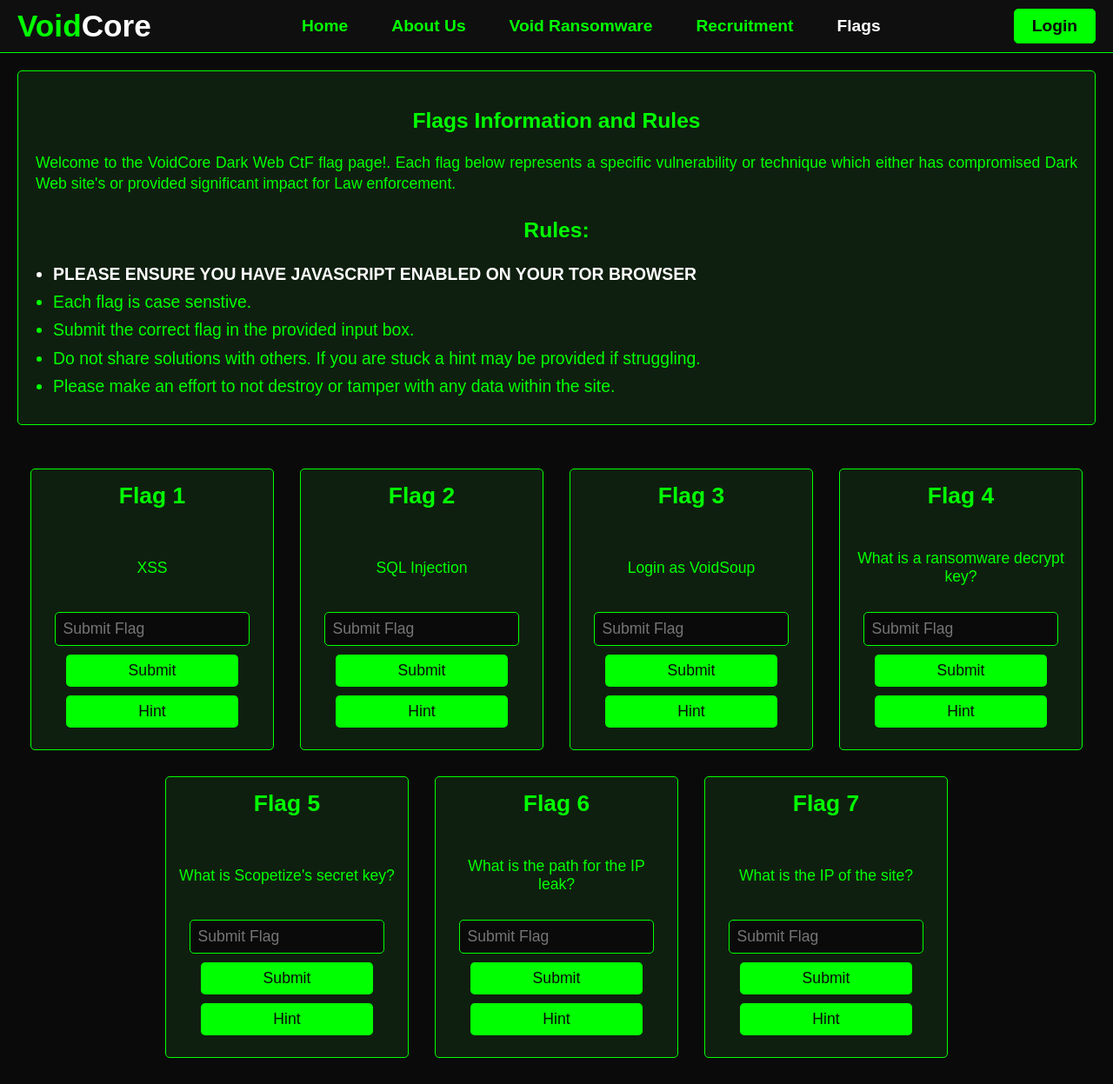
After one commit to Mrdedsecurity/VoidCore, a PHP site: page /flags.html in a window 1280 px wide. The commit adds this page. Shown: the whole page at 87% size. Run offline with PHP 8.4, Linux system fonts and the light colour scheme.

Commit message:
Flags page added, updated css, javascript added.

```diff
--- a/about-us.html
+++ b/about-us.html
@@ -17,6 +17,7 @@
             <a href="about-us.html" class="nav-item">About Us</a>
             <a href="void-ransomware.html" class="nav-item">Void Ransomware</a>
             <a href="recruitment.html" class="nav-item">Recruitment</a>
+            <li><a href="flags.html" class="nav-item">Flags</a></li>
         </div>
         <a href="login.html" class="login-btn">Login</a>
     </div>
--- /dev/null
+++ b/flags.html
@@ -0,0 +1,92 @@
+<!DOCTYPE html>
+<html lang="en">
+<head>
+    <meta charset="UTF-8">
+    <meta name="viewport" content="width=device-width, initial-scale=1.0">
+    <title>Flags</title>
+    <link rel="stylesheet" href="styles.css">
+</head>
+<body>
+    <div class="navbar">
+        <div class="logo">
+            Void<span class="highlight">Core</span>
+        </div>
+        <div class="nav-links">
+            <ul>
+                <li><a href="index.html" class="nav-item">Home</a></li>
+                <li><a href="about-us.html" class="nav-item">About Us</a></li>
+                <li><a href="void-ransomware.html" class="nav-item">Void Ransomware</a></li>
+                <li><a href="recruitment.html" class="nav-item">Recruitment</a></li>
+                <li><a href="flags.html" class="nav-item">Flags</a></li>
+            </ul>
+        </div>
+        <a href="login.html" class="login-btn">Login</a>
+    </div>
+
+    <section class="flag-info">
+        <h2>Flags Information and Rules</h2>
+        <p>Welcome to the VoidCore Dark Web CtF flag page!. Each flag below represents a specific vulnerability or technique which either has compromised Dark Web site's or provided significant impact for Law enforcement.</p>
+
+        <h3>Rules:</h3>
+        <ul>
+            <li class="javascript-warning">PLEASE ENSURE YOU HAVE JAVASCRIPT ENABLED ON YOUR TOR BROWSER</li>
+            <li>Each flag is case senstive.</li>
+            <li>Submit the correct flag in the provided input box.</li>
+            <li>Do not share solutions with others. If you are stuck a hint may be provided if struggling.</li>
+            <li>Please make an effort to not destroy or tamper with any data within the site.</li>
+        </ul>
+    </section>
+    <div class="flag-container">
+        <div class="flag">
+            <div class="flag-number">Flag 1</div>
+            <p>XSS</p>
+            <input type="text" placeholder="Submit Flag">
+            <button>Submit</button>
+            <button class="hint-button">Hint</button> <div class="hint" style="display: none;">This is the hint for XSS.</div>
+        </div>
+        <div class="flag">
+            <div class="flag-number">Flag 2</div>
+            <p>SQL Injection</p>
+            <input type="text" placeholder="Submit Flag">
+            <button>Submit</button>
+            <button class="hint-button">Hint</button> <div class="hint" style="display: none;">This is the hint for SQL Injection.</div>
+        </div>
+        <div class="flag">
+            <div class="flag-number">Flag 3</div>
+            <p>Login as VoidSoup</p>
+            <input type="text" placeholder="Submit Flag">
+            <button>Submit</button>
+            <button class="hint-button">Hint</button> <div class="hint" style="display: none;">This is the hint for Login as VoidSoup.</div>
+        </div>
+        <div class="flag">
+            <div class="flag-number">Flag 4</div>
+            <p>What is a ransomware decrypt key?</p>
+            <input type="text" placeholder="Submit Flag">
+            <button>Submit</button>
+            <button class="hint-button">Hint</button> <div class="hint" style="display: none;">This is the hint for Ransomware decrypt key.</div>
+        </div>
+        <div class="flag">
+            <div class="flag-number">Flag 5</div>
+            <p>What is Scopetize's secret key?</p>
+            <input type="text" placeholder="Submit Flag">
+            <button>Submit</button>
+            <button class="hint-button">Hint</button> <div class="hint" style="display: none;">This is the hint for Scopetize's secret key.</div>
+        </div>
+        <div class="flag">
+            <div class="flag-number">Flag 6</div>
+            <p>What is the path for the IP leak?</p>
+            <input type="text" placeholder="Submit Flag">
+            <button>Submit</button>
+            <button class="hint-button">Hint</button> <div class="hint" style="display: none;">This is the hint for the IP leak path.</div>
+        </div>
+        <div class="flag">
+            <div class="flag-number">Flag 7</div>
+            <p>What is the IP of the site?</p>
+            <input type="text" placeholder="Submit Flag">
+            <button>Submit</button>
+            <button class="hint-button">Hint</button> <div class="hint" style="display: none;">This is the hint for the site's IP.</div>
+        </div>
+    </div>
+    <script src="javascript.js"></script>
+</body>
+</html>
--- a/index.html
+++ b/index.html
@@ -17,6 +17,7 @@
             <a href="about-us.html" class="nav-item">About Us</a>
             <a href="void-ransomware.html" class="nav-item">Void Ransomware</a>
             <a href="recruitment.html" class="nav-item">Recruitment</a>
+            <li><a href="flags.html" class="nav-item">Flags</a></li>
         </div>
         <a href="login.html" class="login-btn">Login</a>
     </div>
--- /dev/null
+++ b/javascript.js
@@ -0,0 +1,8 @@
+const hintButtons = document.querySelectorAll('.hint-button');
+
+hintButtons.forEach(button => {
+    button.addEventListener('click', () => {
+        const hint = button.nextElementSibling;
+        hint.style.display = hint.style.display === 'none' ? 'block' : 'none';
+    });
+});
--- a/recruitment.html
+++ b/recruitment.html
@@ -17,6 +17,7 @@
             <a href="about-us.html" class="nav-item">About Us</a>
             <a href="void-ransomware.html" class="nav-item">Void Ransomware</a>
             <a href="recruitment.html" class="nav-item">Recruitment</a>
+            <li><a href="flags.html" class="nav-item">Flags</a></li>
         </div>
         <a href="login.html" class="login-btn">Login</a>
     </div>
--- a/styles.css
+++ b/styles.css
@@ -1,7 +1,7 @@
 /* Body Background */
 body {
-    background-color: #0a0a0a; /* Set the background to black */
-    color: #00ff00; /* Text color to green */
+    background-color: #0a0a0a;
+    color: #00ff00;
     font-family: Arial, sans-serif;
     margin: 0;
     padding: 0;
@@ -29,31 +29,46 @@ body {
 
 .nav-links {
     display: flex;
+    margin-left: 20px;
+    align-items: center;
+}
+
+.nav-links ul {
+    list-style: none;
+    padding: 0;
+    margin: 0;
+    display: flex;
     gap: 30px;
-    margin-left: 20px;
 }
 
 .nav-item {
     text-decoration: none;
-    color: #00ff00;
+    color: #00ff00; /* Default green color */
     font-weight: bold;
     font-size: 1.2rem;
     transition: color 0.3s ease-in-out;
+    padding: 5px 10px;
 }
 
 .nav-item:hover {
     color: #00d9d9;
 }
 
+/* Style for the "Flags" link specifically (last list item) */
+.nav-links ul li:last-child a {
+    color: #ffffff; /* White color for "Flags" */
+}
+
 .login-btn {
     background: #00ff00;
     color: #0a0a0a;
-    padding: 5px 15px;
+    padding: 8px 20px;
     text-decoration: none;
     border-radius: 5px;
     font-weight: bold;
     border: 1px solid #00ff00;
     transition: all 0.3s ease-in-out;
+    font-size: 1.2rem;
 }
 
 .login-btn:hover {
@@ -107,3 +122,248 @@ body {
     margin: 10px 0;
     color: #00ff00;
 }
+
+/* Flag Styles */
+.flag-container {
+    display: flex;
+    flex-wrap: wrap;
+    justify-content: center;
+    gap: 20px;
+    padding: 20px;
+}
+
+.flag {
+    text-align: center;
+    border: 1px solid #00ff00;
+    padding: 10px;
+    border-radius: 5px;
+    background-color: #0f1f0f;
+    width: 200px;
+    box-sizing: border-box;
+    display: flex; /* Make flag a flex container */
+    flex-direction: column; /* Stack elements vertically */
+    align-items: center; /* Center horizontally */
+}
+
+.flag-number {
+    font-size: 2em; /* Make the number larger */
+    font-weight: bold;
+    color: #00ff00;
+    margin-bottom: 5px; /* Add some space below the number */
+}
+
+.flag p {
+    margin-bottom: 10px; /* Space between description and input */
+}
+
+.flag input[type="text"] {
+    background-color: #0a0a0a;
+    border: 1px solid #00ff00;
+    color: #00ff00;
+    padding: 5px;
+    border-radius: 5px;
+    width: 100%; /* Make input fill the flag width */
+    box-sizing: border-box;
+    margin-bottom: 5px; /* Space between input and button */
+}
+
+.flag button {
+    background-color: #00ff00;
+    color: #0a0a0a;
+    border: none;
+    padding: 5px 10px;
+    border-radius: 5px;
+    cursor: pointer;
+    transition: background-color 0.3s;
+}
+
+.flag button:hover {
+    background-color: #00d9d9;
+}
+
+.hint {
+    background-color: #1a1a1a;
+    border: 1px solid #00ff00;
+    color: #00ff00;
+    padding: 5px;
+    margin-top: 5px;
+    border-radius: 5px;
+    font-size: 0.8em;
+}
+
+/* Flag Info Section */
+.flag-info {
+    background-color: #0f1f0f;
+    border: 1px solid #00ff00;
+    border-radius: 5px;
+    padding: 20px;
+    margin: 20px;
+    color: #00ff00;
+    box-sizing: border-box;
+    font-size: 1.1em;
+    text-align: justify;
+    line-height: 1.4;
+}
+
+.flag-info h2,
+.flag-info h3 {
+    color: #00ff00;
+    margin-bottom: 10px;
+    text-align: center;
+    font-size: 1.4em;
+}
+
+.flag-info ul {
+    list-style-type: disc;
+    padding-left: 20px;
+    margin-bottom: 10px; /* Add space below the list */
+    font-size: 1.1em;
+}
+
+.flag-info li {
+    margin-bottom: 5px;
+}
+
+.javascript-warning {
+    color: white;
+    font-weight: bold;
+}
+
+/* Flag Styles */
+.flag-container {
+    display: flex;
+    flex-wrap: wrap;
+    justify-content: center;
+    gap: 30px;
+    padding: 30px;
+}
+
+.flag {
+    text-align: center;
+    border: 1px solid #00ff00;
+    padding: 15px;
+    border-radius: 5px;
+    background-color: #0f1f0f;
+    width: 280px; /* Increased width */
+    box-sizing: border-box;
+    display: flex;
+    flex-direction: column;
+    align-items: center;
+    min-height: 220px; /* Increased min-height */
+    font-size: 1.1em;
+}
+
+.flag-number {
+    font-size: 1.5em;
+    font-weight: bold;
+    color: #00ff00;
+    margin-bottom: 15px;
+}
+
+.flag p {
+    margin-bottom: 15px;
+    font-size: 1em;
+    min-height: 4em;
+    display: flex;
+    align-items: center;
+    justify-content: center;
+    word-wrap: break-word; /* Allow long words to break */
+}
+
+.flag input[type="text"] {
+    background-color: #0a0a0a;
+    border: 1px solid #00ff00;
+    color: #00ff00;
+    padding: 8px;
+    border-radius: 5px;
+    width: 90%; /* Slightly smaller input width */
+    box-sizing: border-box;
+    margin-bottom: 10px;
+    font-size: 1em;
+}
+
+.flag button {
+    background-color: #00ff00;
+    color: #0a0a0a;
+    border: none;
+    padding: 8px 15px;
+    border-radius: 5px;
+    cursor: pointer;
+    transition: background-color 0.3s;
+    font-size: 1em;
+    margin-bottom: 10px;
+    width: 80%;
+}
+
+.flag .hint-button {
+    margin-bottom: 10px;
+}
+
+.flag button:hover {
+    background-color: #00d9d9;
+}
+
+.hint {
+    background-color: #1a1a1a;
+    border: 1px solid #00ff00;
+    color: #00ff00;
+    padding: 8px;
+    margin-top: 10px;
+    border-radius: 5px;
+    font-size: 1em;
+    word-wrap: break-word; /* Allow long words to break */
+}
+
+.login-container {
+    background-color: #0f1f0f;
+    border: 1px solid #00ff00;
+    border-radius: 5px;
+    padding: 20px;
+    margin: 50px auto;
+    width: 300px;
+    box-sizing: border-box;
+    color: #00ff00;
+}
+
+.login-container h2 {
+    text-align: center;
+    margin-bottom: 20px;
+    color: #00ff00;
+}
+
+.input-group {
+    margin-bottom: 15px;
+}
+
+.input-group label {
+    display: block;
+    margin-bottom: 5px;
+    color: #00ff00;
+}
+
+.input-group input[type="text"],
+.input-group input[type="password"] {
+    width: calc(100% - 12px);
+    padding: 8px;
+    border: 1px solid #00ff00;
+    border-radius: 5px;
+    background-color: #0a0a0a;
+    color: #00ff00;
+    box-sizing: border-box;
+}
+
+.login-submit {
+    background-color: #00ff00;
+    color: #0a0a0a;
+    padding: 10px 15px;
+    border: none;
+    border-radius: 5px;
+    cursor: pointer;
+    width: 100%;
+    font-weight: bold;
+    transition: background-color 0.3s;
+}
+
+.login-submit:hover {
+    background-color: #00d9d9;
+}
--- a/void-ransomware.html
+++ b/void-ransomware.html
@@ -17,6 +17,7 @@
             <a href="about-us.html" class="nav-item">About Us</a>
             <a href="void-ransomware.html" class="nav-item">Void Ransomware</a>
             <a href="recruitment.html" class="nav-item">Recruitment</a>
+            <li><a href="flags.html" class="nav-item">Flags</a></li>
         </div>
         <a href="login.html" class="login-btn">Login</a>
     </div>
```
Also changed, not shown: login.html (+10 -14 lines).
